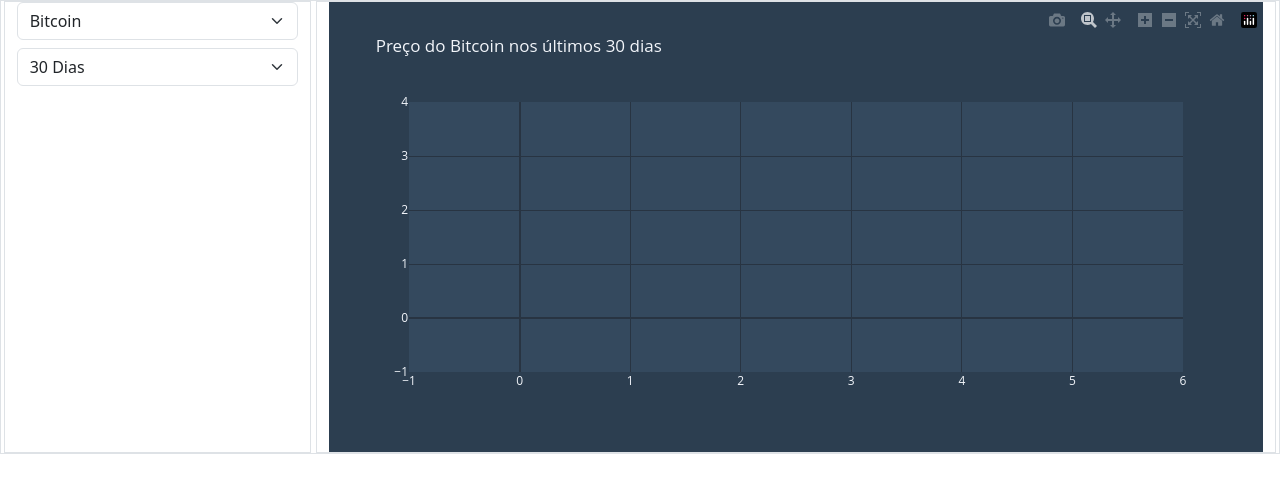
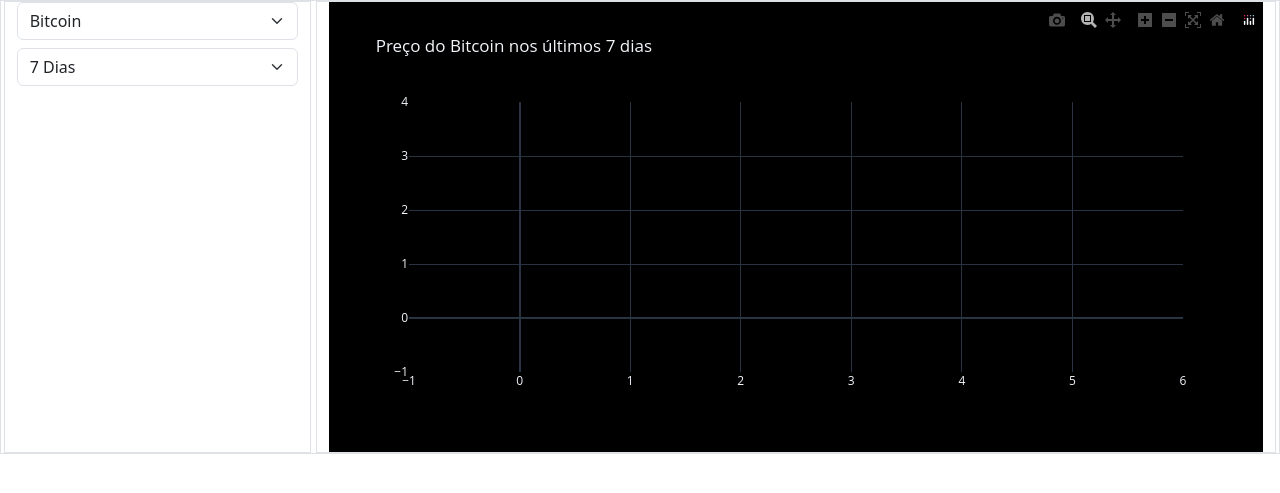
Before and after one commit to pedrolucas7i/CryptoCognosV2, a Flask app: page / in a window 1280 px wide. Shown: the top 493 px of the page. Run offline with Flask 3, Linux system fonts and the light colour scheme; data that the repository does not hold is empty; some libraries are stand-ins or nearby versions.

Commit message:
Changed Colors and Added support to Ripple (XRP) e Dogecoin (DOGE)

```diff
--- a/main.py
+++ b/main.py
@@ -39,8 +39,8 @@
     fig.update_layout(
         title=f"Preço do {crypto_id.capitalize()} nos últimos {days} dias",
         template="plotly_dark",
-        plot_bgcolor="#34495e",
-        paper_bgcolor="#2c3e50"
+        plot_bgcolor="black",
+        paper_bgcolor="black"
     )
 
     graphJSON = fig.to_json()
--- a/templates/index.html
+++ b/templates/index.html
@@ -15,16 +15,19 @@
                 <select id="crypto-select" class="form-select">
                     <option value="bitcoin" selected>Bitcoin</option>
                     <option value="ethereum">Ethereum</option>
+                    <option value="ripple">Ripple</option>
+                    <option value="dogecoin">Dogecoin</option>
                     <option value="litecoin">Litecoin</option>
                 </select>
                 <select id="days-select" class="form-select mt-2">
-                    <option value="7">7 Dias</option>
-                    <option value="30" selected>30 Dias</option>
+                    <option value="3">3 Dias</option>
+                    <option value="7" selected>7 Dias</option>
+                    <option value="30">30 Dias</option>
                     <option value="90">90 Dias</option>
                 </select>
             </div>
             <div class="container-fluid border col-8" style="width: 75vw;">
-                <div id="crypto-graph"></div>
+                <div class="" id="crypto-graph"></div>
             </div>
         </div>
     </div>
@@ -42,7 +45,7 @@
         $(document).ready(function() {
             fetchCryptoData();
             $("#crypto-select, #days-select").change(fetchCryptoData);
-            setInterval(fetchCryptoData, 15000);
+            setInterval(fetchCryptoData, 20000);
         });
     </script>
 </body>
```
